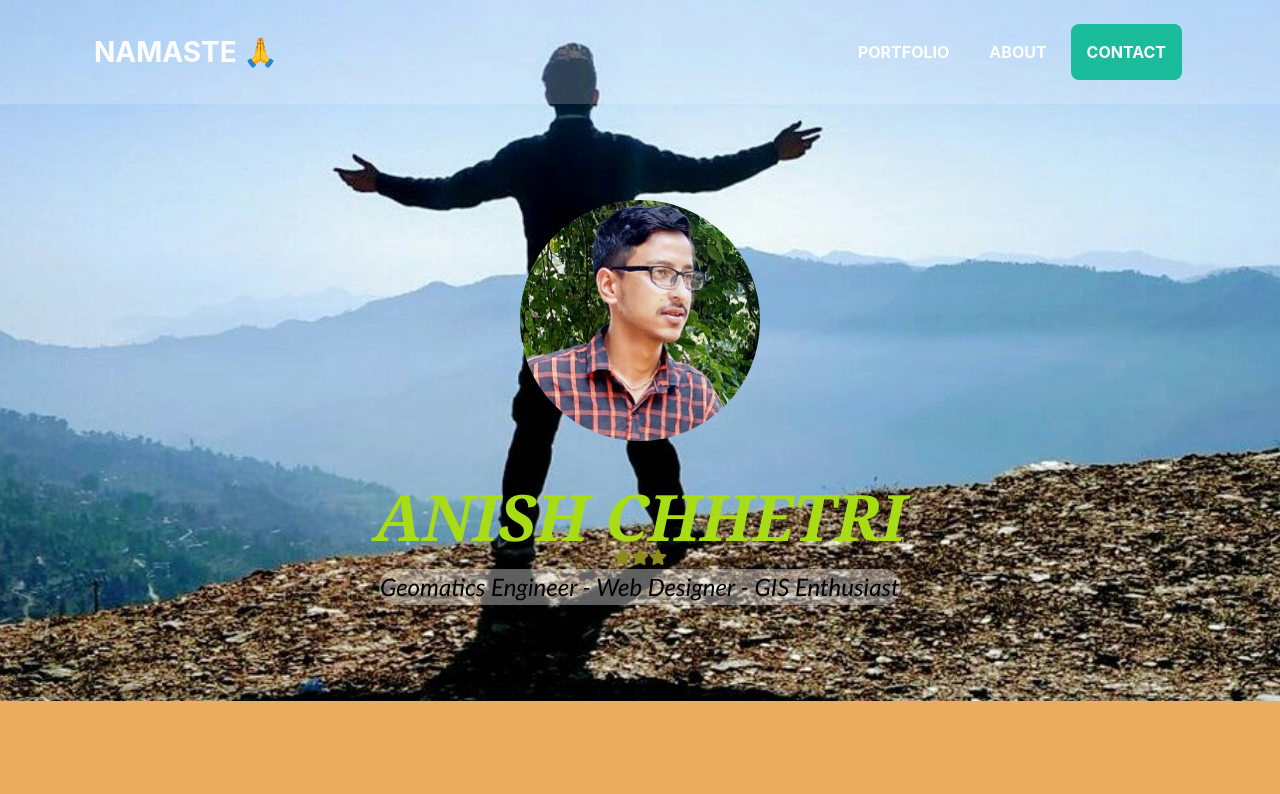
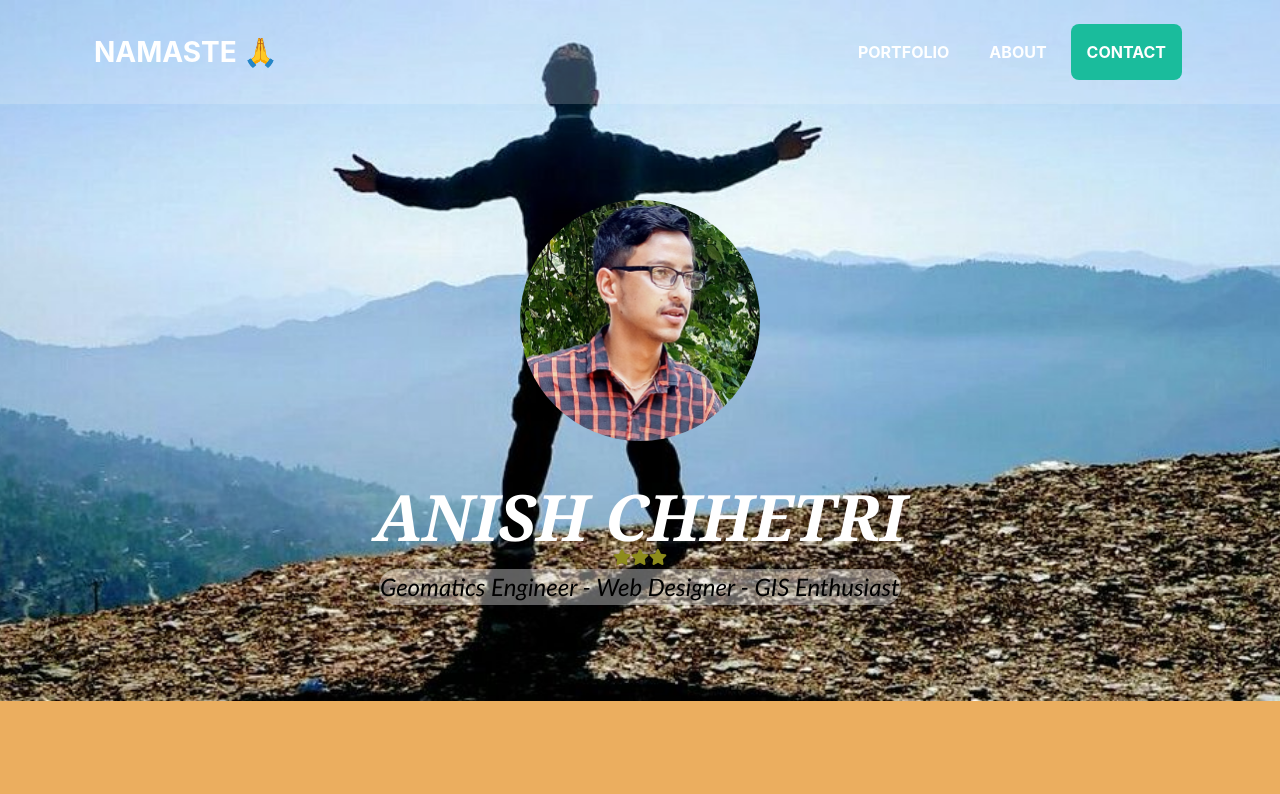
Before and after one commit to roger-anish/mysite, a plain HTML site: page index.html in a window 1280 px wide. Shown: the top 794 px of the page. Drawn offline with nearby package versions, Linux system fonts and the light colour scheme; a web font is replaced by a local one.

Commit message:
Update heading.css

```diff
--- a/css/heading.css
+++ b/css/heading.css
@@ -31,7 +31,7 @@
 
 }
 header h1{
-    color: rgb(168, 221, 22);
+    color: rgb(255, 255, 255);
     font-family: Georgia, 'Times New Roman', Times, serif ;
     font-style: oblique;
 }
```
